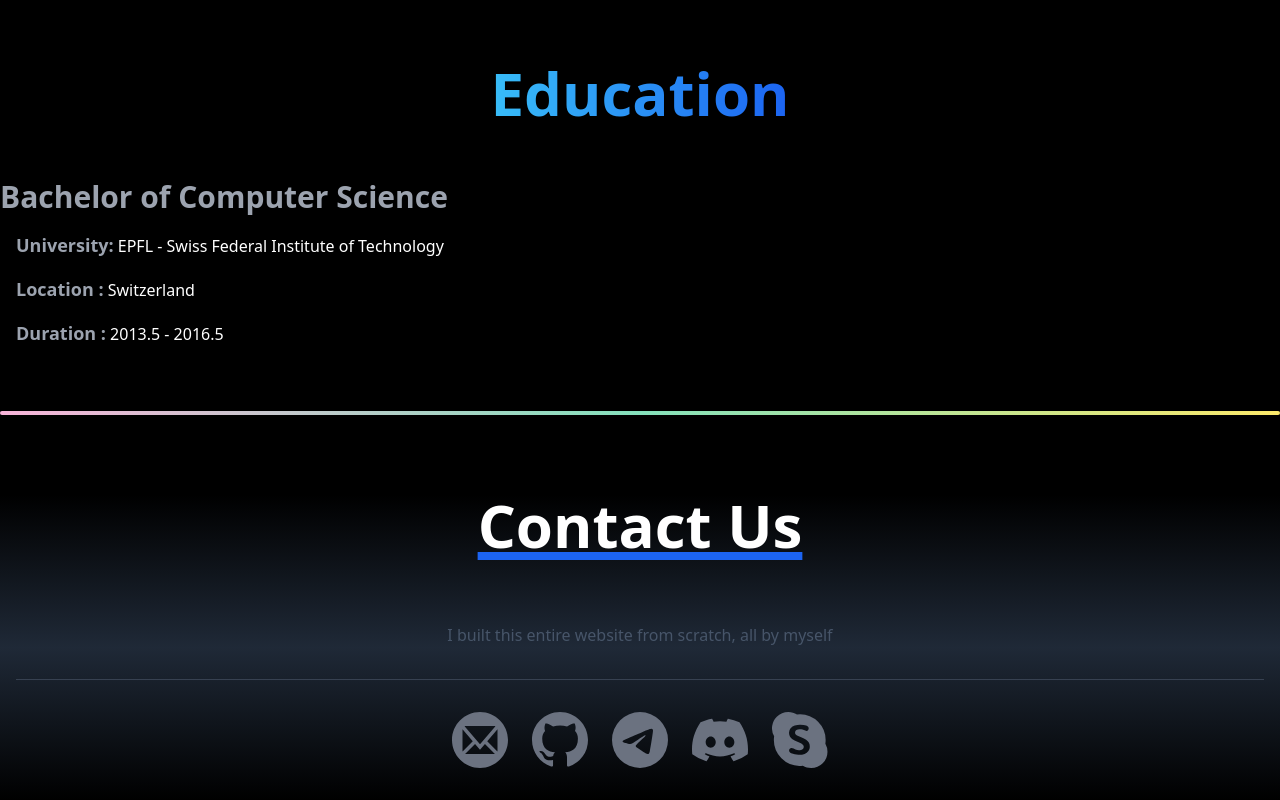
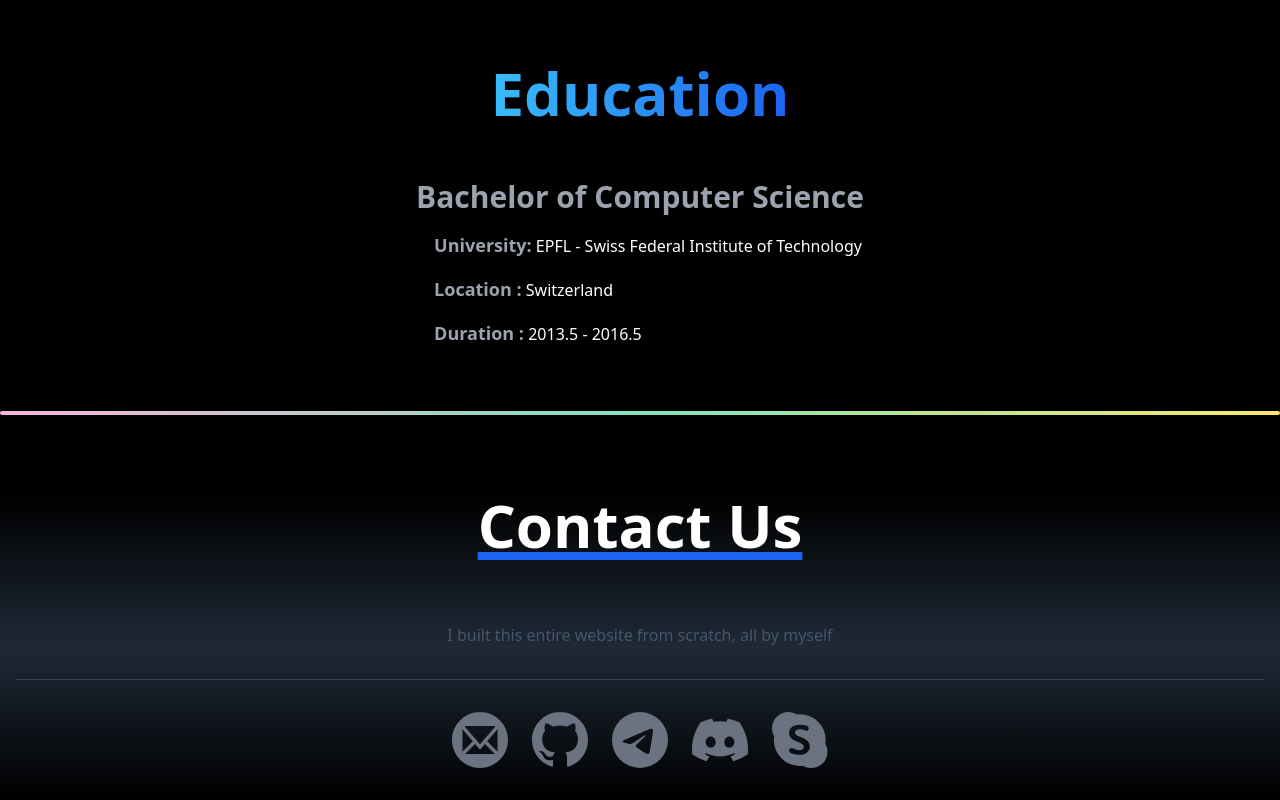
Before and after one commit to miroshar-success/my-portfolio, a React (Create React App) app: page / in a window 1280 px wide. Shown: the part 4914-5714 px from the top of the page. Built offline with nearby package versions, Linux system fonts and the light colour scheme; a web font is replaced by a local one.

Commit message:
fix: education center

```diff
--- a/src/components/education.js
+++ b/src/components/education.js
@@ -11,7 +11,7 @@
           </span>
         </h1>
       </div>
-      <div className=" mt-10">
+      <div className="mt-10 flex flex-col items-center">
         <h3 className=" text-3xl font-bold text-gray-400">
           {" "}
           Bachelor of Computer Science
```
